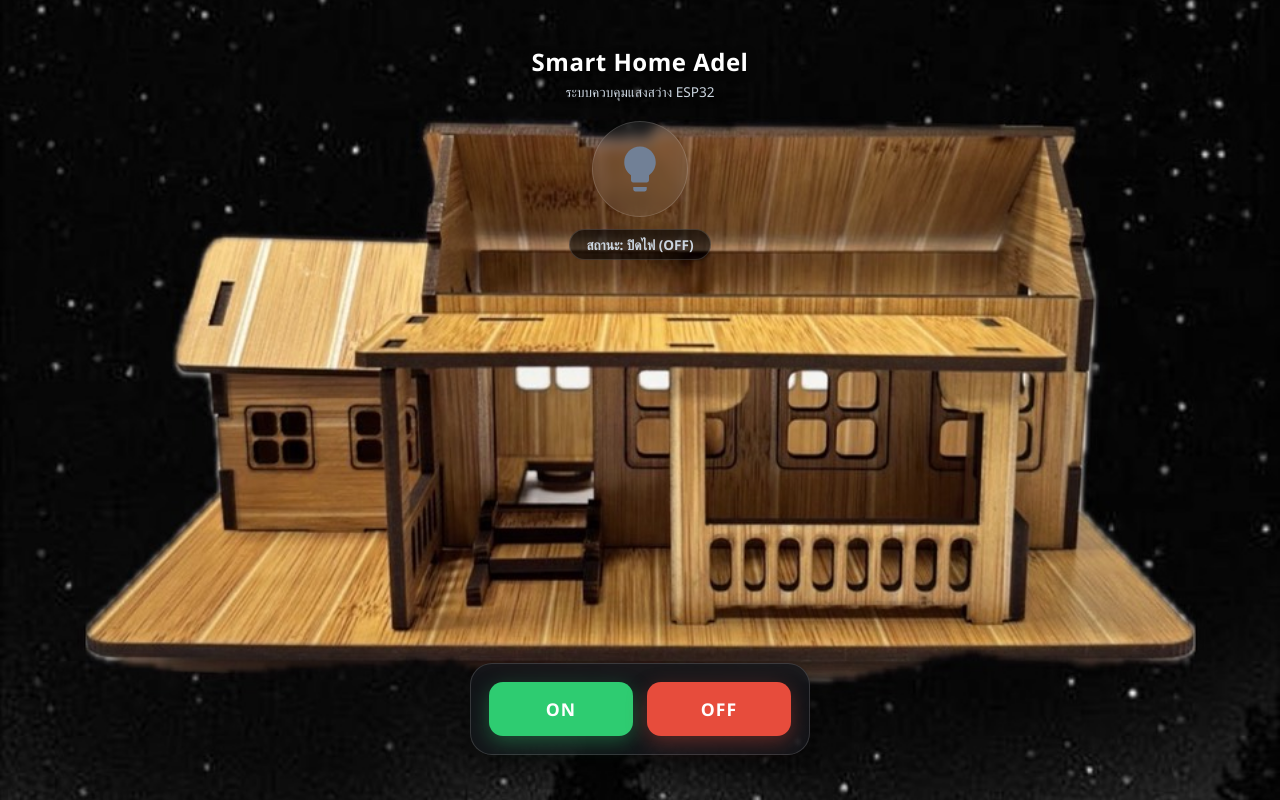
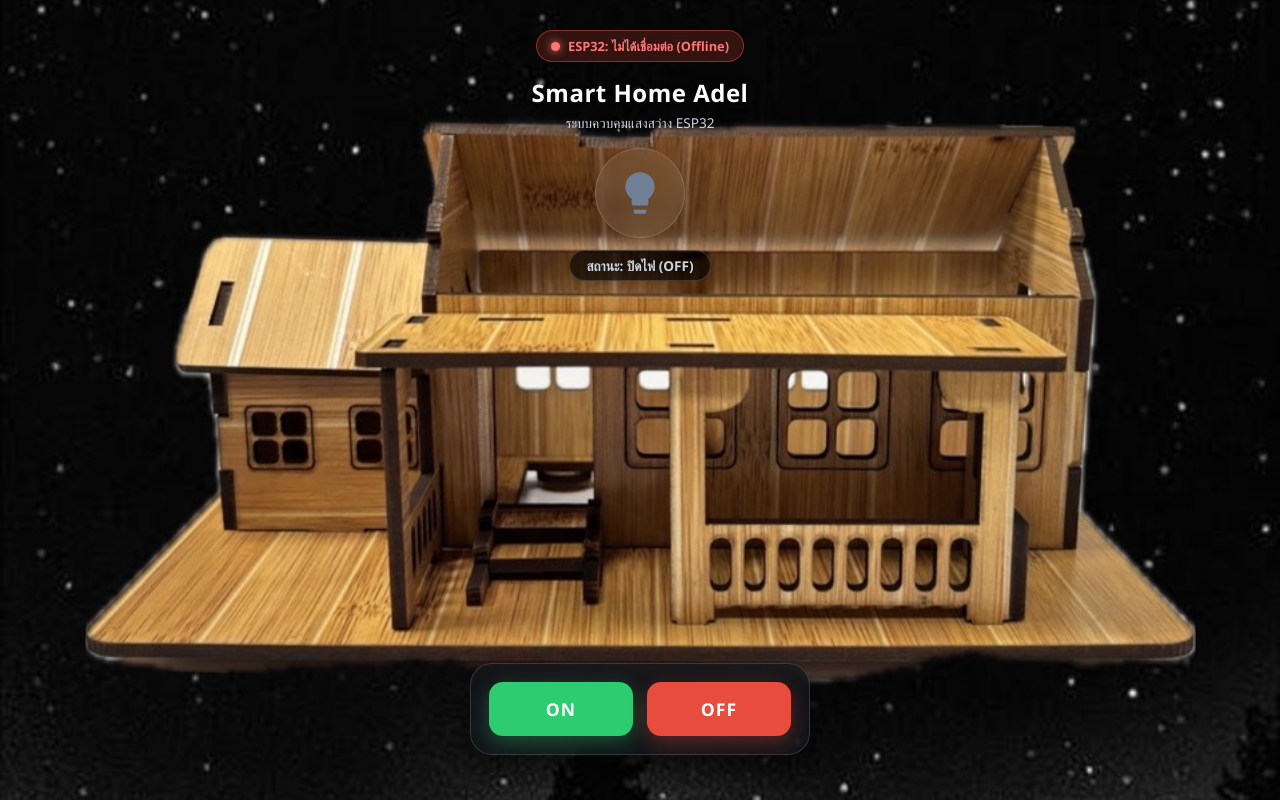
Before and after one commit to 68001323003-png/Smart-Home-ESP32-Adel, a website: page public/index.html in a window 1280 px wide. Drawn offline with Linux system fonts and the light colour scheme; no server answers.

Commit message:
Update index.html

```diff
--- a/public/index.html
+++ b/public/index.html
@@ -20,7 +20,7 @@
       align-items: center;
       background: #000000 url('house.jpg') no-repeat center center/cover;
       color: #ffffff;
-      padding: 35px 20px 45px;
+      padding: 25px 20px 45px;
       position: relative;
       overflow-x: hidden;
     }
@@ -42,7 +42,43 @@
     .top-section {
       text-align: center;
       z-index: 2;
-      margin-top: 10px;
+      margin-top: 5px;
+    }
+
+    /* ป้ายสถานะการเชื่อมต่อ ESP32 */
+    .esp-badge {
+      display: inline-flex;
+      align-items: center;
+      gap: 8px;
+      padding: 6px 14px;
+      border-radius: 50px;
+      font-size: 0.8rem;
+      font-weight: 600;
+      background: rgba(231, 76, 60, 0.2);
+      border: 1px solid rgba(231, 76, 60, 0.5);
+      color: #ff7675;
+      margin-bottom: 14px;
+      backdrop-filter: blur(6px);
+      transition: all 0.3s ease;
+    }
+
+    .esp-badge.online {
+      background: rgba(46, 204, 113, 0.2);
+      border-color: rgba(46, 204, 113, 0.5);
+      color: #55efc4;
+    }
+
+    .dot {
+      width: 9px;
+      height: 9px;
+      border-radius: 50%;
+      background: #ff7675;
+      box-shadow: 0 0 8px #ff7675;
+    }
+
+    .esp-badge.online .dot {
+      background: #2ecc71;
+      box-shadow: 0 0 8px #2ecc71;
     }
 
     h1 {
@@ -57,12 +93,12 @@
       font-size: 0.85rem;
       color: #cbd5e0;
       text-shadow: 0 2px 8px rgba(0, 0, 0, 0.8);
-      margin-bottom: 20px;
+      margin-bottom: 16px;
     }
 
     .bulb-container {
-      width: 96px;
-      height: 96px;
+      width: 90px;
+      height: 90px;
       margin: 0 auto 12px;
       display: flex;
       justify-content: center;
@@ -75,8 +111,8 @@
     }
 
     .bulb-svg {
-      width: 54px;
-      height: 54px;
+      width: 50px;
+      height: 50px;
       fill: #718096;
       transition: all 0.4s ease;
     }
@@ -169,6 +205,12 @@
 <body>
 
   <div class="top-section">
+    <!-- แถบสถานะการเชื่อมต่อ ESP32 -->
+    <div id="espBadge" class="esp-badge">
+      <span class="dot"></span>
+      <span id="espText">ESP32: ไม่ได้เชื่อมต่อ (Offline)</span>
+    </div>
+
     <h1>Smart Home Adel</h1>
     <p class="subtitle">ระบบควบคุมแสงสว่าง ESP32</p>
 
@@ -191,8 +233,11 @@
   <script>
     const bulbBox = document.getElementById('bulbBox');
     const statusText = document.getElementById('statusText');
+    const espBadge = document.getElementById('espBadge');
+    const espText = document.getElementById('espText');
 
-    function updateUI(state) {
+    function updateUI(state, esp32Online) {
+      // อัปเดตสถานะหลอดไฟ
       if (state === 'ON') {
         document.body.classList.add('light-on');
         bulbBox.classList.add('is-on');
@@ -203,6 +248,17 @@
         bulbBox.classList.remove('is-on');
         statusText.classList.remove('is-on');
         statusText.textContent = 'สถานะ: ปิดไฟ (OFF)';
+      }
+
+      // อัปเดตสถานะบอร์ด ESP32
+      if (esp32Online !== undefined) {
+        if (esp32Online) {
+          espBadge.classList.add('online');
+          espText.textContent = 'ESP32: เชื่อมต่อแล้ว (Online)';
+        } else {
+          espBadge.classList.remove('online');
+          espText.textContent = 'ESP32: ไม่ได้เชื่อมต่อ (Offline)';
+        }
       }
     }
 
@@ -225,9 +281,10 @@
 
     async function fetchStatus() {
       try {
-        const res = await fetch('/api/status');
+        // ใส่ ?source=web เพื่อไม่ให้เซิร์ฟเวอร์นับหน้าเว็บเป็นบอร์ด ESP32
+        const res = await fetch('/api/status?source=web');
         const data = await res.json();
-        updateUI(data.status);
+        updateUI(data.status, data.esp32Online);
       } catch (err) {
         console.error('กำลังรอเซิร์ฟเวอร์...', err);
       }
```
